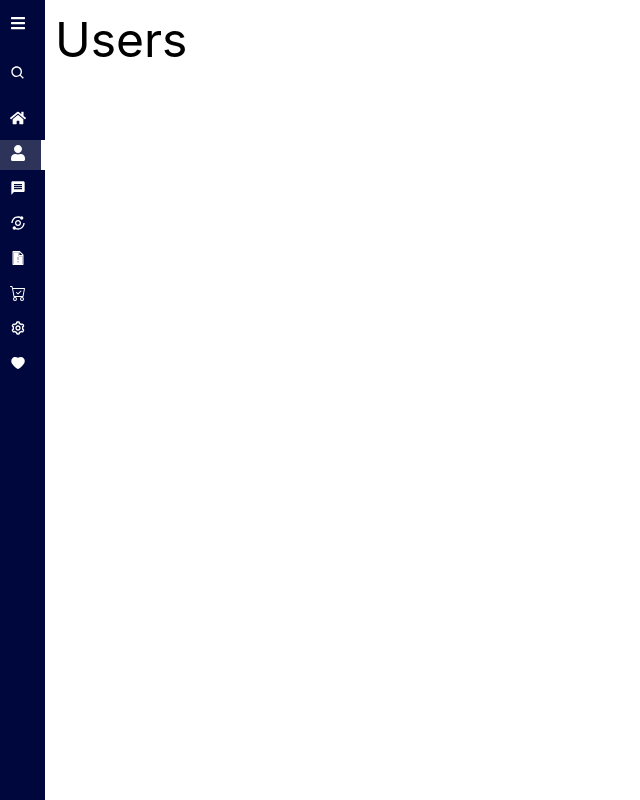
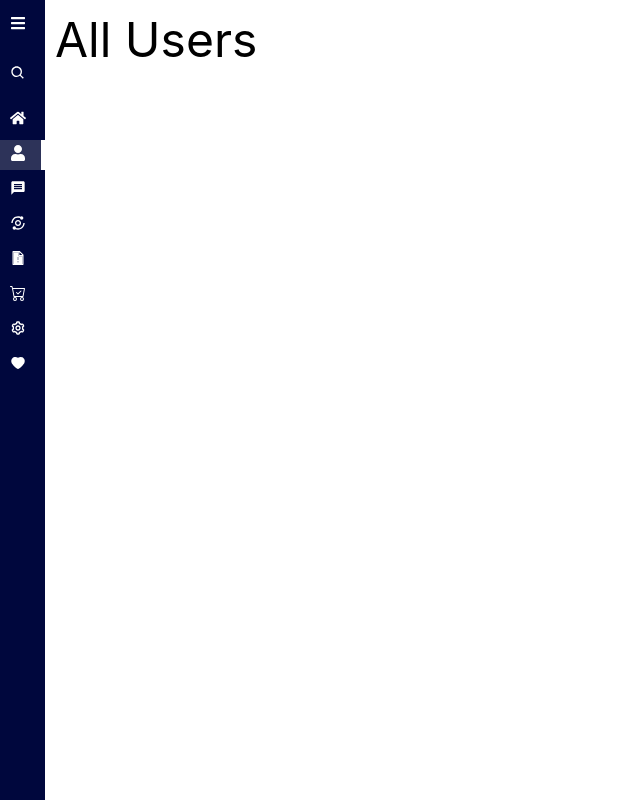
Before and after one commit to FaizulOsman/dashboard-sidebar, a React (Create React App) app: page /users in a window 1280 px wide. Shown: the whole page, without its empty margins (0-640 px from the left). Built offline with nearby package versions, Linux system fonts and the light colour scheme.

Commit message:
users page edit

```diff
--- a/src/pages/Users.jsx
+++ b/src/pages/Users.jsx
@@ -1,5 +1,5 @@
 const Users = () => {
-  return <div className="title">Users</div>;
+  return <div className="title">All Users</div>;
 };
 
 export default Users;
```
